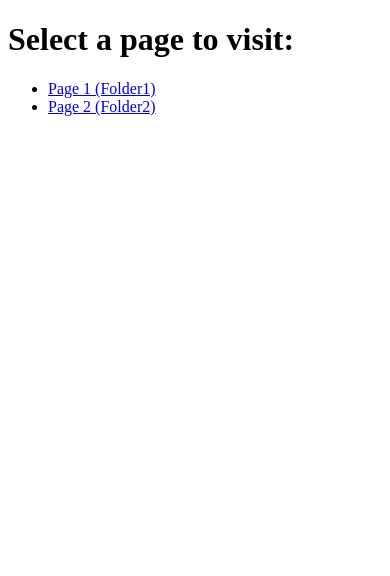
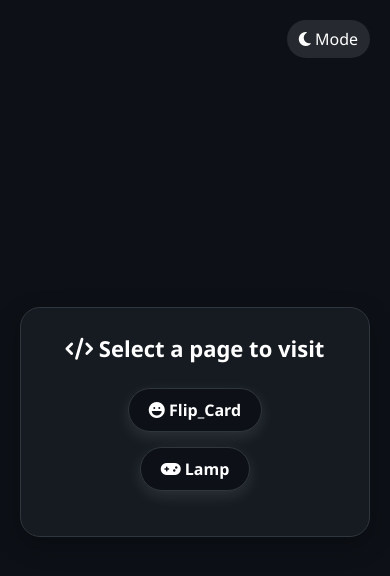
Before and after one commit to GaziMahmudur/Others_Website, a plain HTML site: page index.html in a window 390 px wide. Drawn offline with Linux system fonts and the light colour scheme.

Commit message:
feat: enhance UI with responsive design and toggle mode functionality

```diff
--- a/index.html
+++ b/index.html
@@ -4,14 +4,189 @@
 <head>
     <meta charset="UTF-8">
     <title>Funny Code Pages</title>
+    <link rel="stylesheet" href="https://cdnjs.cloudflare.com/ajax/libs/font-awesome/6.5.0/css/all.min.css"
+        integrity="sha512-..." crossorigin="anonymous" referrerpolicy="no-referrer" />
+    <style>
+        * {
+            margin: 0;
+            padding: 0;
+            box-sizing: border-box;
+            font-family: 'Segoe UI', Tahoma, Geneva, Verdana, sans-serif;
+        }
+
+        body {
+            height: 100vh;
+            background: #0d1117;
+            background-size: 600% 600%;
+            animation: gradientMove 15s ease infinite;
+            display: flex;
+            align-items: center;
+            justify-content: center;
+            padding: 20px;
+            color: #fff;
+            transition: background 0.3s, color 0.3s;
+        }
+
+        @keyframes gradientMove {
+            0% {
+                background-position: 0% 50%;
+            }
+
+            50% {
+                background-position: 100% 50%;
+            }
+
+            100% {
+                background-position: 0% 50%;
+            }
+        }
+
+        .card {
+            background: #161b22;
+            border: 1px solid #30363d;
+            backdrop-filter: blur(15px);
+            padding: 40px 30px;
+            border-radius: 20px;
+            box-shadow: 0 8px 25px rgba(0, 0, 0, 0.3);
+            text-align: center;
+            max-width: 450px;
+            width: 100%;
+        }
+
+        h1 {
+            font-size: 28px;
+            margin-bottom: 25px;
+        }
+
+        ul {
+            list-style: none;
+            margin-bottom: 20px;
+        }
+
+        li {
+            margin: 15px 0;
+        }
+
+        a {
+            display: inline-block;
+            padding: 12px 25px;
+            border-radius: 30px;
+            text-decoration: none;
+            background: #0d1117;
+            color: white;
+            font-weight: 600;
+            transition: all 0.3s ease;
+            backdrop-filter: blur(10px);
+            border: 1px solid #30363d;
+            box-shadow: 0 5px 15px rgba(255, 255, 255, 0.1);
+        }
+
+        a:hover {
+            background: rgba(255, 255, 255, 0.2);
+            transform: translateY(-3px);
+            box-shadow: 0 10px 25px rgba(255, 255, 255, 0.2);
+        }
+
+        select {
+            padding: 10px 15px;
+            border-radius: 10px;
+            border: none;
+            font-size: 16px;
+            margin-top: 10px;
+            cursor: pointer;
+        }
+
+        .toggle-btn {
+            position: absolute;
+            top: 20px;
+            right: 20px;
+            background: rgba(255, 255, 255, 0.1);
+            border: none;
+            padding: 10px 15px;
+            border-radius: 20px;
+            color: #fff;
+            font-size: 18px;
+            cursor: pointer;
+            transition: 0.3s;
+        }
+
+        .toggle-btn:hover {
+            background: rgba(255, 255, 255, 0.2);
+        }
+
+        body.light {
+            background: linear-gradient(135deg, #ffffff, #e0e0e0);
+            color: #333;
+        }
+
+        body.light .card {
+            background: #f6f8fa;
+            color: #000;
+        }
+
+        body.light a {
+            background: #f6f8fa;
+            color: #000;
+            border: 1px solid #d0d7de;
+        }
+
+        body.light a:hover {
+            background: rgba(0, 0, 0, 0.15);
+        }
+
+        @media (max-width: 480px) {
+            .card {
+                padding: 25px 20px;
+            }
+
+            h1 {
+                font-size: 22px;
+            }
+
+            a {
+                padding: 10px 20px;
+            }
+
+            .toggle-btn {
+                font-size: 16px;
+                padding: 8px 12px;
+            }
+        }
+    </style>
 </head>
 
 <body>
-    <h1>Select a page to visit:</h1>
-    <ul>
-        <li><a href="./Flip_Card/index.html">Page 1 (Folder1)</a></li>
-        <li><a href="./cute_lamp_tcw/index.html">Page 2 (Folder2)</a></li>
-    </ul>
+    <button class="toggle-btn" onclick="toggleMode()">
+        <i class="fas fa-moon"></i> Mode
+    </button>
+    <div class="card">
+        <h1><i class="fas fa-code"></i> Select a page to visit</h1>
+        <ul>
+            <li><a href="./Flip_Card/"><i class="fas fa-laugh"></i> Flip_Card</a></li>
+            <li><a href="./cute_lamp_tcw/"><i class="fas fa-gamepad"></i> Lamp</a></li>
+        </ul>
+    </div>
+
+    <script>
+        function redirectToPage(select) {
+            const value = select.value;
+            if (value) {
+                window.location.href = value;
+            }
+        }
+
+        function toggleMode() {
+            document.body.classList.toggle('light');
+            const icon = document.querySelector('.toggle-btn i');
+            if (document.body.classList.contains('light')) {
+                icon.classList.remove('fa-moon');
+                icon.classList.add('fa-sun');
+            } else {
+                icon.classList.remove('fa-sun');
+                icon.classList.add('fa-moon');
+            }
+        }
+    </script>
 </body>
 
 </html>
```
